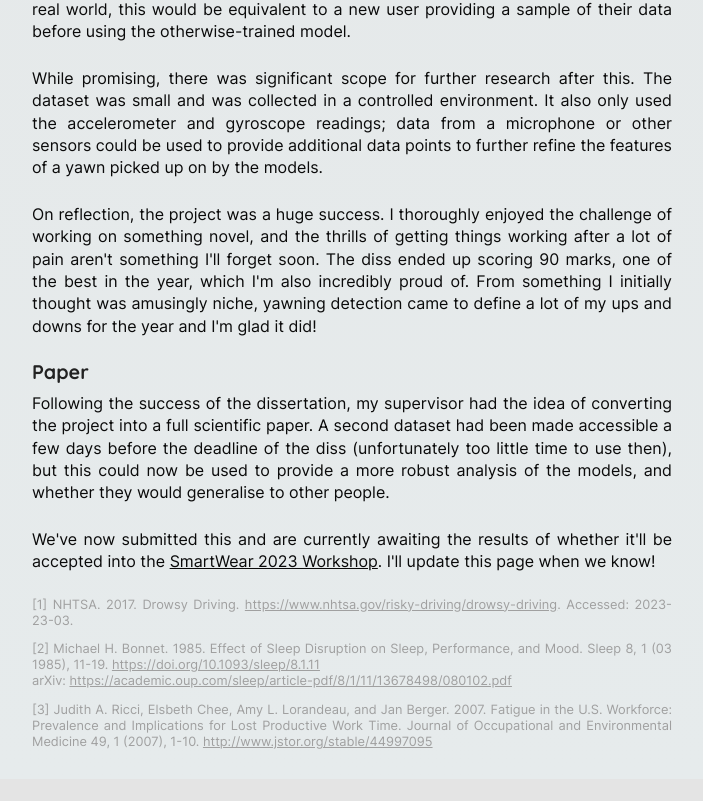
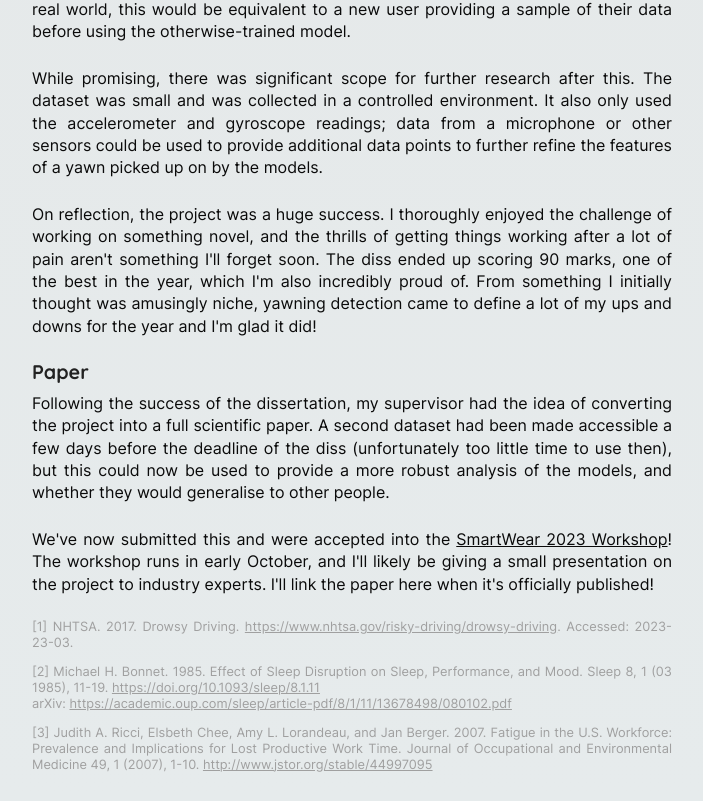
Before and after one commit to jacbn/jacbn.me, a Next.js app: page /projects/yawnn in a window 1280 px wide. Shown: the part 2584-3385 px from the top of the page, without its empty margins (288-991 px from the left). Before the commit the page ends 3363 px from the top, so only its background shows below. Built offline with nearby package versions, Linux system fonts and the light colour scheme.

Commit message:
yawnn update

```diff
--- a/src/pages/projects/yawnn.tsx
+++ b/src/pages/projects/yawnn.tsx
@@ -83,7 +83,7 @@ export default function YawNN() {
 
                 <p>Following the success of the dissertation, my supervisor had the idea of converting the project into a full scientific paper. A second dataset had been made accessible a few days before the deadline of the diss (unfortunately too little time to use then), but this could now be used to provide a more robust analysis of the models, and whether they would generalise to other people.</p>
 
-                <p>We've now submitted this and are currently awaiting the results of whether it'll be accepted into the <a href="https://smart-wear-2023-bjfs.vercel.app/">SmartWear 2023 Workshop</a>. I'll update this page when we know!</p>
+                <p>We've now submitted this and were accepted into the <a href="https://smart-wear-2023-bjfs.vercel.app/">SmartWear 2023 Workshop</a>! The workshop runs in early October, and I'll likely be giving a small presentation on the project to industry experts. I'll link the paper here when it's officially published!</p>
 
               <p id="ref1" className={styles.footnote}>[1] NHTSA. 2017. Drowsy Driving. <a href="https://www.nhtsa.gov/risky-driving/drowsy-driving">https://www.nhtsa.gov/risky-driving/drowsy-driving</a>. Accessed: 2023-23-03.</p>
               <p id="ref2" className={styles.footnote}>[2] Michael H. Bonnet. 1985. Effect of Sleep Disruption on Sleep, Performance, and Mood. Sleep 8, 1 (03 1985), 11-19. <a href="https://doi.org/10.1093/sleep/8.1.11">https://doi.org/10.1093/sleep/8.1.11</a><br/> arXiv: <a href="https://academic.oup.com/sleep/article-pdf/8/1/11/13678498/080102.pdf">https://academic.oup.com/sleep/article-pdf/8/1/11/13678498/080102.pdf</a></p>
```
